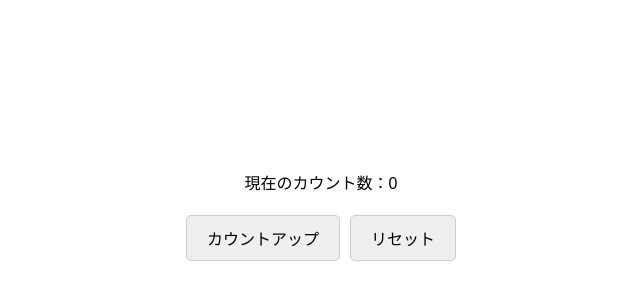
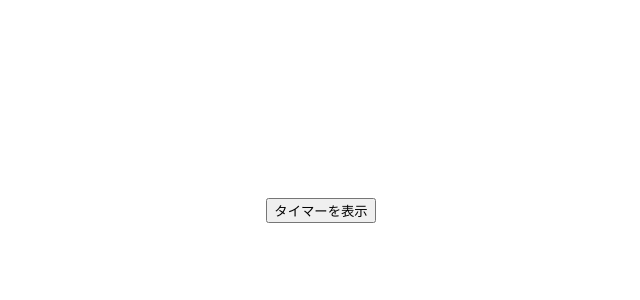
Before and after one commit to snake97123/react-hook-practice, a React (Create React App) app: page / in a window 1280 px wide. Shown: the part 190-490 px from the top of the page, without its empty margins (319-959 px from the left). Built offline with nearby package versions, Linux system fonts and the light colour scheme.

Commit message:
useEffectの学習

```diff
--- a/src/App.js
+++ b/src/App.js
@@ -1,36 +1,56 @@
-import React, {useState, useEffect} from "react";
-import "./App.css";
+import React, { useState, useEffect } from "react";
 
-const App = () => {
-   // 状態変数の初期値は０
+const Timer = ({ startTimer }) => {
   const [count, setCount] = useState(0);
-
-   // 副作用関数の宣言
-   // countの値が変更された時に実行される
-   const callbackFunction = () => {
-     // titleの変更
-     document.title = `You clicked ${count} times`;
-   }
-
-   useEffect(callbackFunction, [count]);
-
-   const increment = () => {
-      setCount(count + 1);
-   }
 
   const countReset = () => {
     setCount(0);
   };
 
+  const countIncrement = () => {
+    setCount((prevCount) => prevCount + 1);
+    console.log("カウントアップ＋１");
+  };
+
+  useEffect(() => {
+    let timerId;
+    if (startTimer) {
+      alert("副作用が実行されました");
+      timerId = setInterval(countIncrement, 1000);
+      console.log(timerId);
+    }
+
+    return () => {
+      if (timerId) {
+        clearInterval(timerId);
+        console.log("timerが削除されました。");
+      }
+    };
+  }, [startTimer]);
+
   return (
     <div className="App">
       <p>現在のカウント数：{count}</p>
-
-        <button onClick={increment}>カウントアップ</button>
       <button onClick={countReset}>リセット</button>
     </div>
   );
-
 };
 
+function App() {
+  const [display, toggleDisplay] = useState(false);
+
+  const handleToggleDisplay = () => {
+    toggleDisplay(!display);
+  };
+
+  return (
+    <>
+      <button onClick={handleToggleDisplay}>
+        {display ? "タイマーを非表示" : "タイマーを表示"}
+      </button>
+      {display && <Timer startTimer={display} />}
+    </>
+  );
+}
+
 export default App;
```
Lines whose indentation alone changed are shown as unchanged.
